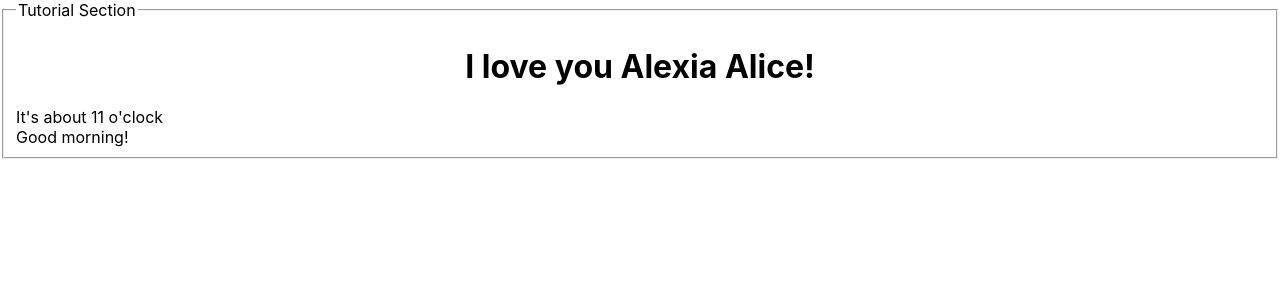
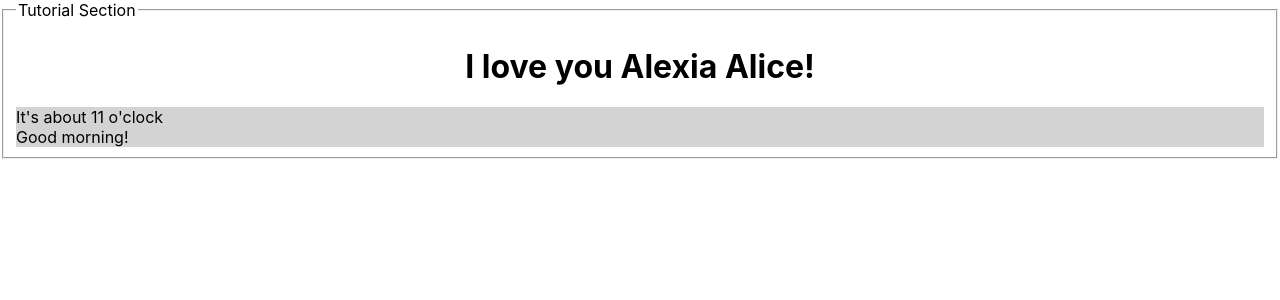
Before and after one commit to istamosh/frontend-dev-libraries, a React (Create React App) app in the folder five-projects-certificate/my-app/: page / in a window 1280 px wide. Shown: the top 300 px of the page. Built offline with nearby package versions, Linux system fonts and the light colour scheme.

Commit message:
5cert: 2019 1:21:58

```diff
--- a/five-projects-certificate/my-app/src/tutorial-phase/App.js
+++ b/five-projects-certificate/my-app/src/tutorial-phase/App.js
@@ -19,7 +19,7 @@ const Time = () => {
     hour < 12 ? "morning" : hour >= 12 && hour < 17 ? "afternoon" : "night";
 
   return (
-    <div>
+    <div style={{ backgroundColor: "lightgray" }}>
       It's about {date.getHours() % 12} o'clock <br />
       Good {timeOfDay}!
     </div>
```
